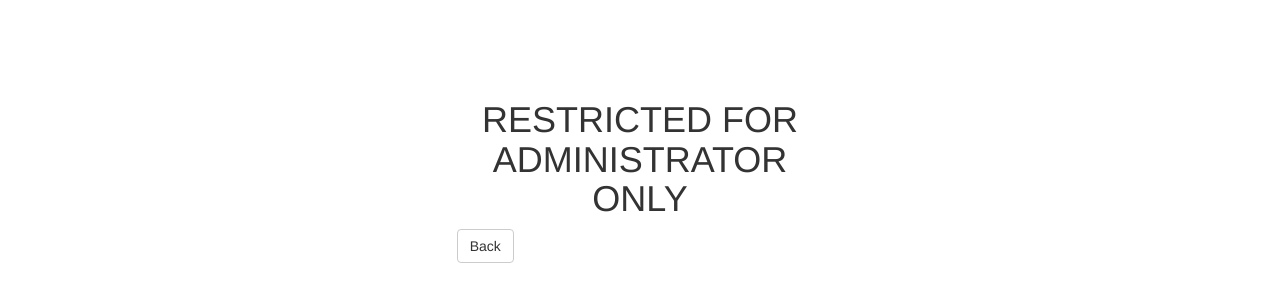
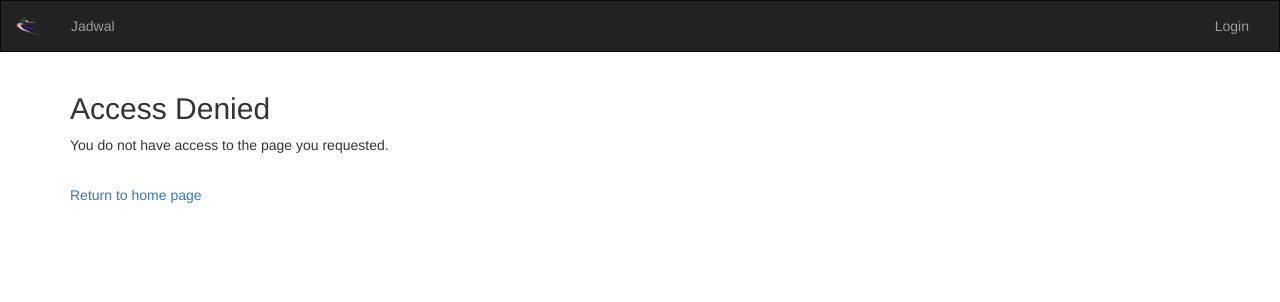
Before and after one commit to lqmn/presensi-rapat-rssa, a CodeIgniter app: page /presensi-rapat-rssa/index.php/c_login/error_authority in a window 1280 px wide. Shown: the top 302 px of the page. Run offline with CodeIgniter, Linux system fonts and the light colour scheme; some libraries are stand-ins or nearby versions.

Commit message:
fix error msg

```diff
--- a/application/views/v_error_access.php
+++ b/application/views/v_error_access.php
@@ -1,61 +1,39 @@
 <!DOCTYPE html>
-<html lang="en">
 <head>
-<meta charset="utf-8">
-<meta http-equiv="X-UA-Compatible" content="IE=edge">
-<meta name="viewport" content="width=device-width, initial-scale=1">
-<title>RESTRICTED ACCESS</title>
-<!-- jQuery library -->
-	<script src="https://ajax.googleapis.com/ajax/libs/jquery/3.2.1/jquery.min.js"></script>
-	<!-- Bootstrap -->
-	<link rel="stylesheet" href="https://maxcdn.bootstrapcdn.com/bootstrap/3.3.7/css/bootstrap.min.css">
-	<script src="https://maxcdn.bootstrapcdn.com/bootstrap/3.3.7/js/bootstrap.min.js"></script>
+	<title>Home</title>
+	<meta name="viewport" content="width=device-width, initial-scale=1.0" />
 
-	<!-- dataTables -->
-	<link rel="stylesheet" type="text/css" href="//cdn.datatables.net/1.10.15/css/jquery.dataTables.css">
-	<script type="text/javascript" charset="utf8" src="//cdn.datatables.net/1.10.15/js/jquery.dataTables.js"></script>
+	<link rel="stylesheet" type="text/css" href="<?php echo base_url("assets/css/bootstrap.css"); ?>">
+	<link rel="stylesheet" type="text/css" href="<?php echo base_url("assets/css/bootstrap-select.min.css"); ?>">
+</head>
+<body>
 
-	<!-- bootstrap-select -->
-	<link rel="stylesheet" href="https://cdnjs.cloudflare.com/ajax/libs/bootstrap-select/1.12.4/css/bootstrap-select.min.css">
-	<script src="https://cdnjs.cloudflare.com/ajax/libs/bootstrap-select/1.12.4/js/bootstrap-select.min.js"></script>
+	<?php
 
-	<script src="https://cdnjs.cloudflare.com/ajax/libs/bootstrap-select/1.12.4/js/i18n/defaults-*.min.js"></script>
+	if ($this->session->userdata('otoritas')==1) {
+		$this->load->view('navbar_admin');
+	}elseif ($this->session->userdata('otoritas')>1) {
+		$this->load->view('navbar');
+	}else{
+		$this->load->view('navbar_guest');
+	}
 
+	?><br>
 
-	<!-- Custom CSS & JS -->
-	<link rel="stylesheet" type="text/css" href="<?php echo base_url(); ?>assets/css/admin.css" type="text/css">
-	<script src="<?php echo base_url(); ?>assets/js/admin.js"></script>
-	<script src="<?php echo base_url(); ?>assets/js/admin_user.js"></script>
+	<div class="container text-center">
+		<div class="row content">
+			<div class="col-sm-12 text-left">
+				<h2>Access Denied</h2>
+				<p>You do not have access to the page you requested.</p><br>
+				<a href="<?php echo base_url(); ?>">Return to home page</a>
+			</div>
+		</div>
+	</div>
+
+	<script type="text/javascript" src="<?php echo base_url("assets/js/jquery-3.2.1.min.js"); ?>"></script>
+	<script type="text/javascript" src="<?php echo base_url("assets/js/bootstrap.js"); ?>"></script>
 	<script type="text/javascript">
 		var BASE_URL = "<?php echo base_url();?>";
 	</script>
-</head>
-<body id="myPage" data-spy="scroll" data-target=".navbar" data-offset="60">
-	<div class="col-md-4 content" >
-	</div>
-
-	<div class="col-md-4 content" >
-        <br>
-        <br>
-        <br>
-        <br>
-                <h1 align="center">RESTRICTED FOR ADMINISTRATOR ONLY </h1>
-        <div class="col-md-12">
-        <form class="form-horizontal" method="POST" action="<?php echo base_url()."c_login/";?>">
-              <button type="submit" class="btn btn-default" name="submit" >Back</button>
-            <div class="form-group">
-
-
-            </div>
-
-
-        </form>
-        </div>
-
-
-    </div>
-	<div class="col-md-4 content" >
-	</div>
-
 </body>
 </html>
```
